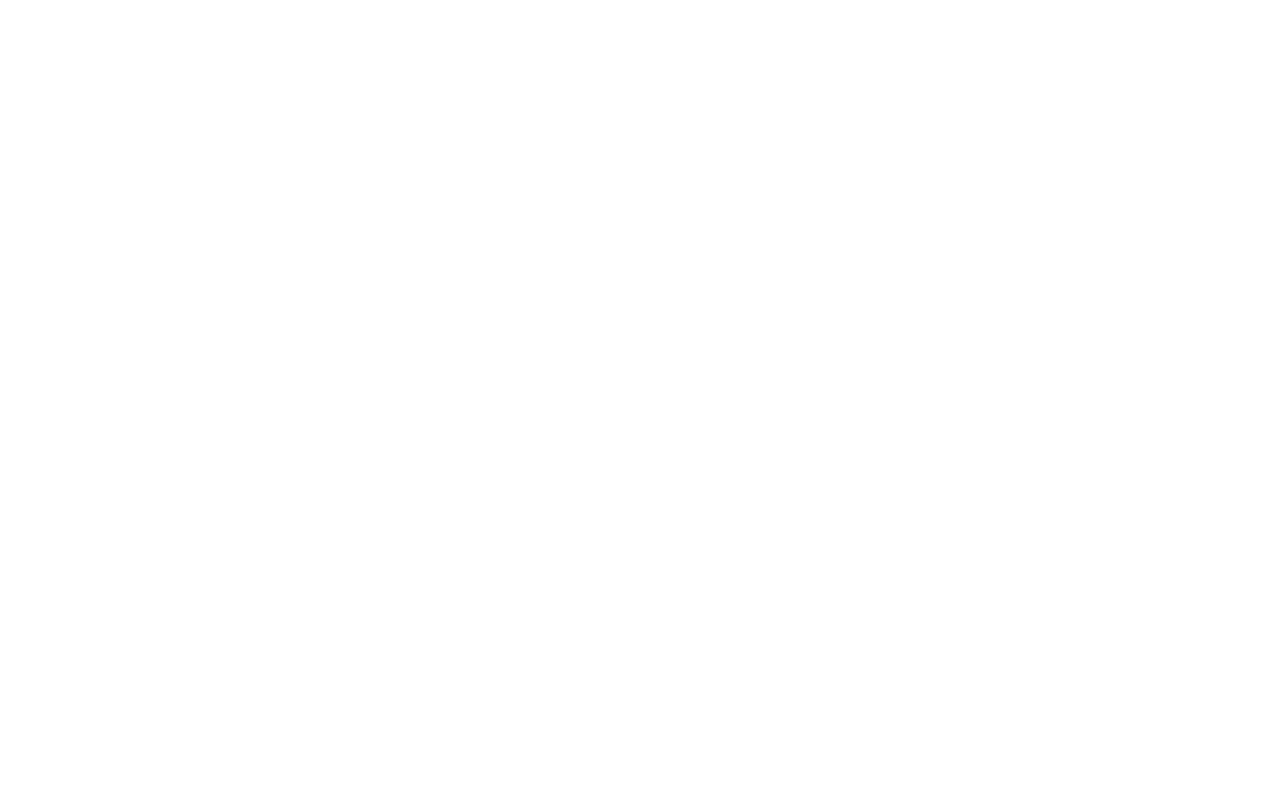
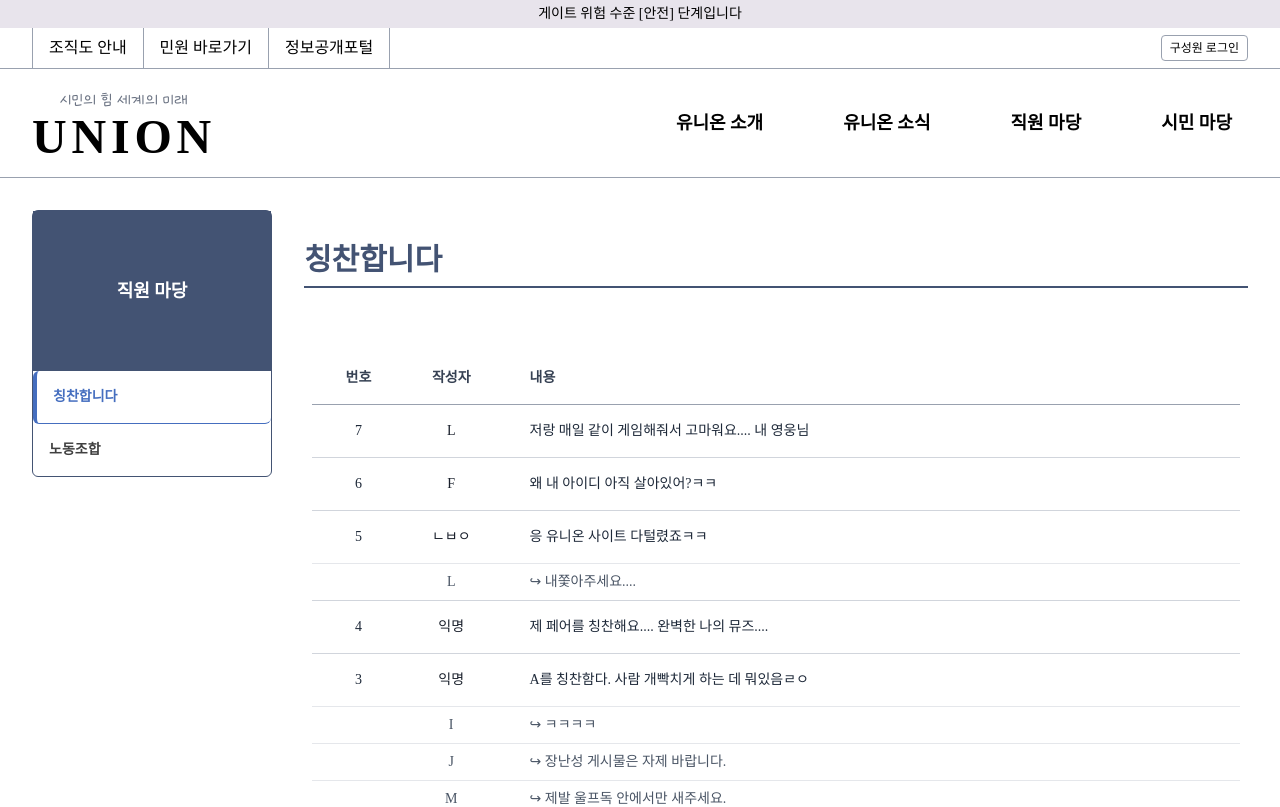
Before and after one commit to union-1002/union-1002.github.io, a React (Vite) app: page /good in a window 1280 px wide. Before the commit this address had no page. Shown: the top 807 px of the page. Built offline with nearby package versions, Linux system fonts and the light colour scheme; a web font is replaced by a local one.

Commit message:
칭찬 추가, 공지사항 추가, 메뉴 연결

```diff
--- a/src/App.jsx
+++ b/src/App.jsx
@@ -15,6 +15,7 @@
 import MinwonSubmitPage from './pages/MinwonSubmitPage';
 import SitePage from './pages/SitePage';
 import HackerLoginPage from './pages/HackerLoginPage';
+import GoodPage from './pages/GoodPage';
 
 function AppProvider({ children }) {
   return (
@@ -39,6 +40,7 @@
         <Route path="/notice" element={<NoticePage />} />
         <Route path="/schedule" element={<SchedulePage />} />
         <Route path="/career" element={<CareerPage />} />
+        <Route path="/good" element={<GoodPage />} />
         <Route path="/nojo" element={<NojoPage />} />
         <Route path="/minwonList" element={<MinwonListPage />} />
         <Route path="/minwonSubmit" element={<MinwonSubmitPage />} />
--- a/src/pages/CareerPage/index.jsx
+++ b/src/pages/CareerPage/index.jsx
@@ -9,7 +9,7 @@
         title="채용"
         sidebar={MENU_PROPS['유니온 소식']}
       >
-        내용
+        채용 준비 중입니다.
       </PageLayout>
     </MainLayout>
   );
--- /dev/null
+++ b/src/pages/GoodPage/index.jsx
@@ -0,0 +1,111 @@
+import MainLayout from '@/shared/MainLayout';
+import PageLayout from '@/shared/PageLayout';
+import { MENU_PROPS } from '@/shared/SideNavigationBar';
+import { useUser } from '@/shared/user';
+
+function GoodPage() {
+  const user = useUser();
+  const posts = [
+    {
+      id: 7,
+      author: "L",
+      text: (user) => `저랑 매일 같이 게임해줘서 고마워요.... ${user.name ?? '내 영웅'}님`,
+      replies: [
+      ],
+    },
+    {
+      id: 6,
+      author: "F",
+      text: "왜 내 아이디 아직 살아있어?ㅋㅋ",
+      replies: [
+      ],
+    },
+    {
+      id: 5,
+      author: "ㄴㅂㅇ",
+      text: "응 유니온 사이트 다털렸죠ㅋㅋ",
+      replies: [
+        { id: 11, author: "L", text: "내쫓아주세요...." }
+      ],
+    },
+    {
+      id: 4,
+      author: "익명",
+      text: "제 페어를 칭찬해요.... 완벽한 나의 뮤즈....",
+      replies: [
+      ],
+    },
+    {
+      id: 3,
+      author: "익명",
+      text: "A를 칭찬함다. 사람 개빡치게 하는 데 뭐있음ㄹㅇ",
+      replies: [
+        { id: 11, author: "I", text: "ㅋㅋㅋㅋ" },
+        { id: 12, author: "J", text: "장난성 게시물은 자제 바랍니다." },
+        { id: 13, author: "M", text: "제발 울프독 안에서만 새주세요." },
+        { id: 13, author: "A", text: "뒤질래?" },
+      ],
+    },
+    {
+      id: 2,
+      author: "익명",
+      text: "오ㅗ르티가 유ㅜ니온에서ㅓ 갖ㅏㅇ 잜생겻다!",
+      replies: [
+        { id: 11, author: "테리", text: "에바예여" },
+        { id: 12, author: "S", text: "에바라구?" },
+        { id: 13, author: "Y", text: "삼진 에바로 기각되었습니다." },
+      ],
+    },
+    {
+      id: 1,
+      author: "E",
+      text: "N을 칭찬합니다. 어려운 환경에서도 늘 타의 모범이 되며, 헌터즈의 미래가 되는 직원입니다.",
+      replies: [
+        { id: 11, author: "S", text: "N언니 최고!" },
+      ],
+    },
+  ]
+  return (
+    <MainLayout>
+      <PageLayout
+        title="칭찬합니다"
+        sidebar={MENU_PROPS['직원 마당']}
+      >
+        <div className="grid grid-cols-10 text-sm font-semibold text-gray-700 border-b border-gray-400 pb-4">
+          <div className="col-span-1 text-center">번호</div>
+          <div className="col-span-1 text-center">작성자</div>
+          <div className="col-span-8 pl-8">내용</div>
+        </div>
+
+        {/* 게시글 목록 */}
+        {posts.map((post, index) => (
+          <div
+            key={post.id}
+            className="border-gray-300
+                       border-b
+                       border-y-0"
+          >
+            {/* 메인 글 */}
+
+            <div className="grid grid-cols-10 items-start text-sm text-gray-800 py-4 hover:bg-gray-50 transition">
+              <div className="col-span-1 text-center">{post.id}</div>
+              <div className="col-span-1 text-center font-medium text-[#1a202c]">{post.author}</div>
+              <div className="col-span-8 pl-8">{typeof post.text === "function" ? post.text(user) : post.text}</div>
+            </div>
+
+            {/* 답글들 */}
+            {post.replies.map((reply) => (
+              <div key={reply.id} className="grid grid-cols-10 items-start text-sm text-gray-600 border-t border-gray-200 py-2">
+                <div className="col-span-1 text-center"></div>
+                <div className="col-span-1 text-center">{reply.author}</div>
+                <div className="col-span-8 pl-8">↪ {reply.text}</div>
+              </div>
+            ))}
+          </div>
+        ))}
+      </PageLayout>
+    </MainLayout>
+  );
+}
+
+export default GoodPage;
--- a/src/pages/Home/components/BannerSlide.jsx
+++ b/src/pages/Home/components/BannerSlide.jsx
@@ -2,9 +2,12 @@
 import banner1 from '../images/banner1.png';
 import banner2 from '../images/banner2.png';
 import banner3 from '../images/banner3.png';
+import banner4 from '../images/banner4.png';
+import banner5 from '../images/banner5.png';
 
 
-const images = [banner1, banner2, banner3];
+
+const images = [banner1, banner2, banner3, banner4, banner5];
 
 const BannerSlide = () => {
   const [current, setCurrent] = useState(0);
--- a/src/pages/Home/index.jsx
+++ b/src/pages/Home/index.jsx
@@ -47,7 +47,8 @@
                 게이트 발생 제보 →
               </div>
             </div>
-            <div className="flex-1 h-26 bg-[#B6C5F2] flex flex-col items-center justify-center">
+            <Link to='/good' className='cursor-pointer flex-1 h-26 bg-[#B6C5F2] flex flex-col items-center justify-center'>
+
               {/* 왼쪽 아이콘 */}
               <img
                 src="./images/goodjob.png"
@@ -58,7 +59,7 @@
               <div className="text-sm font-semibold text-center">
                 칭찬합니다 →
               </div>
-            </div>
+            </Link>
           </div>
         </div>
       </div>
@@ -69,12 +70,12 @@
           <div className="grid grid-cols-4 lg:grid-cols-8 gap-6 text-center">
             {[
               { icon: "./images/howto.png", label: "사이트 이용 안내", link: "/siteIntro" },
-              { icon: "./images/goodmember.png", label: "이달의 우수 사원" },
-              { icon: "./images/recruit.png", label: "채용 소식" },
-              { icon: "./images/group.png", label: "부서 소개" },
-              { icon: "./images/orga.png", label: "직원 소개" },
-              { icon: "./images/calendar.png", label: "일정" },
-              { icon: "./images/goodexam.png", label: "우수 민원 사례" },
+              { icon: "./images/goodmember.png", label: "이달의 우수 사원", link: "/good" },
+              { icon: "./images/recruit.png", label: "채용 소식", link: "/career" },
+              { icon: "./images/group.png", label: "부서 소개", link: "/teamIntro" },
+              { icon: "./images/orga.png", label: "직원 소개", link: "/memberIntro" },
+              { icon: "./images/calendar.png", label: "일정", link: "/schedule" },
+              { icon: "./images/goodexam.png", label: "우수 민원 사례", link: "/minwonList" },
               { icon: "./images/well.png", label: "직원 복지" },
             ].map((item, idx) => (
               <div key={idx} className="flex flex-col items-center">
--- a/src/pages/MinwonListPage/index.jsx
+++ b/src/pages/MinwonListPage/index.jsx
@@ -9,7 +9,7 @@
         title="민원 사례"
         sidebar={MENU_PROPS['시민 마당']}
       >
-        내용
+        민원 사례 준비 중입니다.
       </PageLayout>
     </MainLayout>
   );
--- a/src/pages/MinwonSubmitPage/index.jsx
+++ b/src/pages/MinwonSubmitPage/index.jsx
@@ -9,7 +9,7 @@
         title="민원 신청"
         sidebar={MENU_PROPS['시민 마당']}
       >
-        내용
+        민원 신청 준비 중입니다.
       </PageLayout>
     </MainLayout>
   );
--- a/src/pages/NojoPage/index.jsx
+++ b/src/pages/NojoPage/index.jsx
@@ -9,7 +9,8 @@
         title="노동조합"
         sidebar={MENU_PROPS['직원 마당']}
       >
-        내용
+        회사에서는 노조의 요청에 의해 노조 페이지를 개설하였습니다.<br/>
+        자세한 운영 문의는 노조로 요청 부탁드립니다.
       </PageLayout>
     </MainLayout>
   );
--- a/src/pages/SchedulePage/index.jsx
+++ b/src/pages/SchedulePage/index.jsx
@@ -9,7 +9,7 @@
         title="일정"
         sidebar={MENU_PROPS['유니온 소식']}
       >
-        내용
+        일정 준비 중입니다.
       </PageLayout>
     </MainLayout>
   );
--- a/src/shared/MainLayout/index.jsx
+++ b/src/shared/MainLayout/index.jsx
@@ -107,6 +107,7 @@
 
               {/* 드롭다운 메뉴 */}
               <div className="absolute top-full left-1/2 -translate-x-1/2 mt-0 hidden group-hover:flex flex-col bg-white border-2 border-[#877b93] rounded-lg w-[8rem] p-2 z-10 text-base text-center">
+                <Link to="/good" className="py-1 hover:bg-[var(--light-purple)] rounded">칭찬합니다</Link>
                 <Link to="/nojo" className="py-1 hover:bg-[var(--light-purple)] rounded">노동조합</Link>
               </div>
             </div>
@@ -153,6 +154,7 @@
                 {/* 직원 마당 */}
                 <div className="flex flex-col items-center w-full">
                   <div className="font-bold mb-2">직원 마당</div>
+                  <Link to="/good" className="py-1 hover:bg-gray-100 w-full text-center rounded">칭찬합니다</Link>
                   <Link to="/nojo" className="py-1 hover:bg-gray-100 w-full text-center rounded">노동조합</Link>
                 </div>
 
--- a/src/shared/SideNavigationBar/index.jsx
+++ b/src/shared/SideNavigationBar/index.jsx
@@ -21,6 +21,7 @@
   '직원 마당': {
     title: '직원 마당',
     links: {
+      "칭찬합니다": "/good",
       "노동조합": "/nojo",
     },
   },
```
Also changed, not shown: src/pages/NoticePage/index.jsx (+32 -1 lines), src/pages/Home/images/banner4.png (added), src/pages/Home/images/banner5.png (added).
